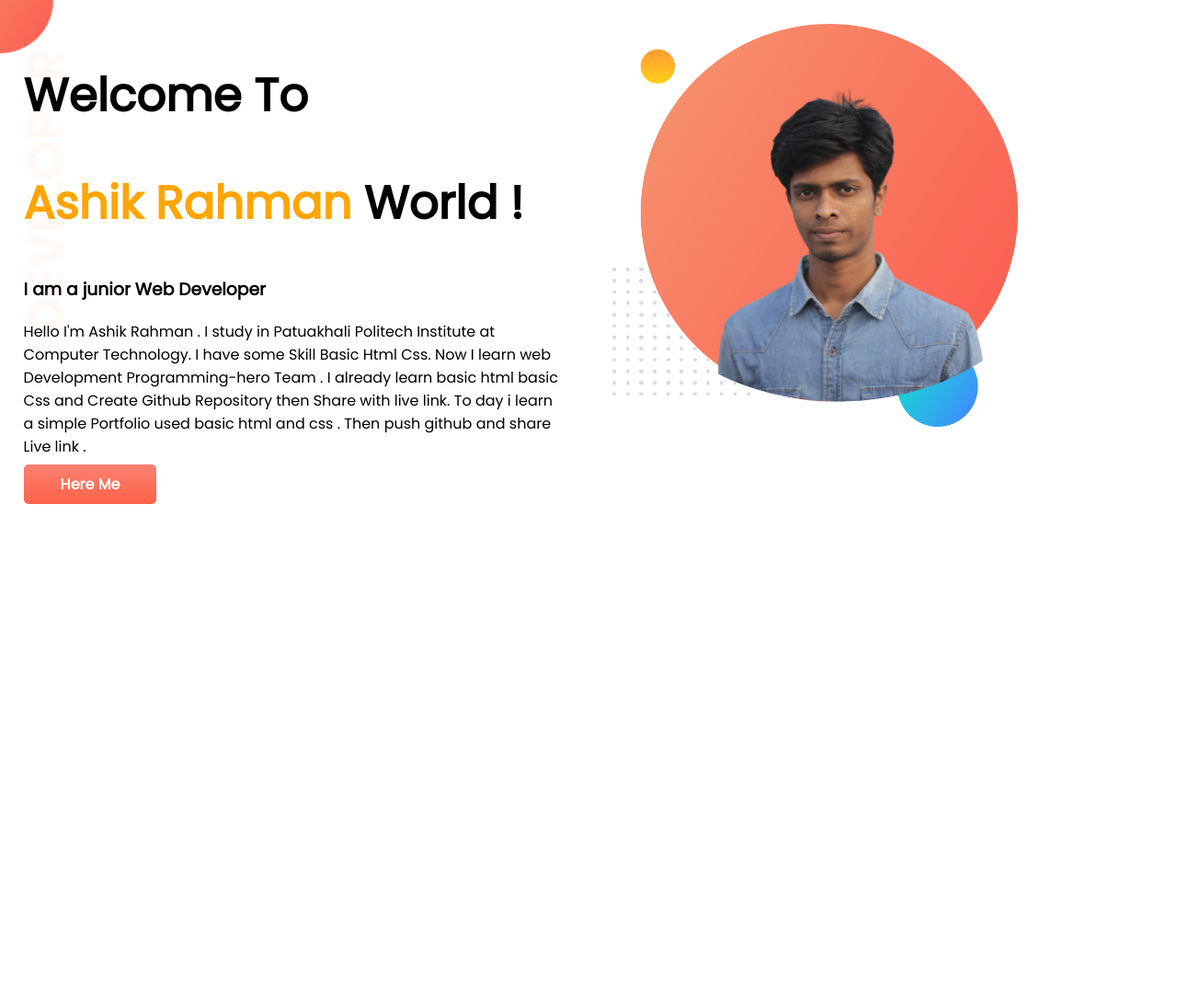
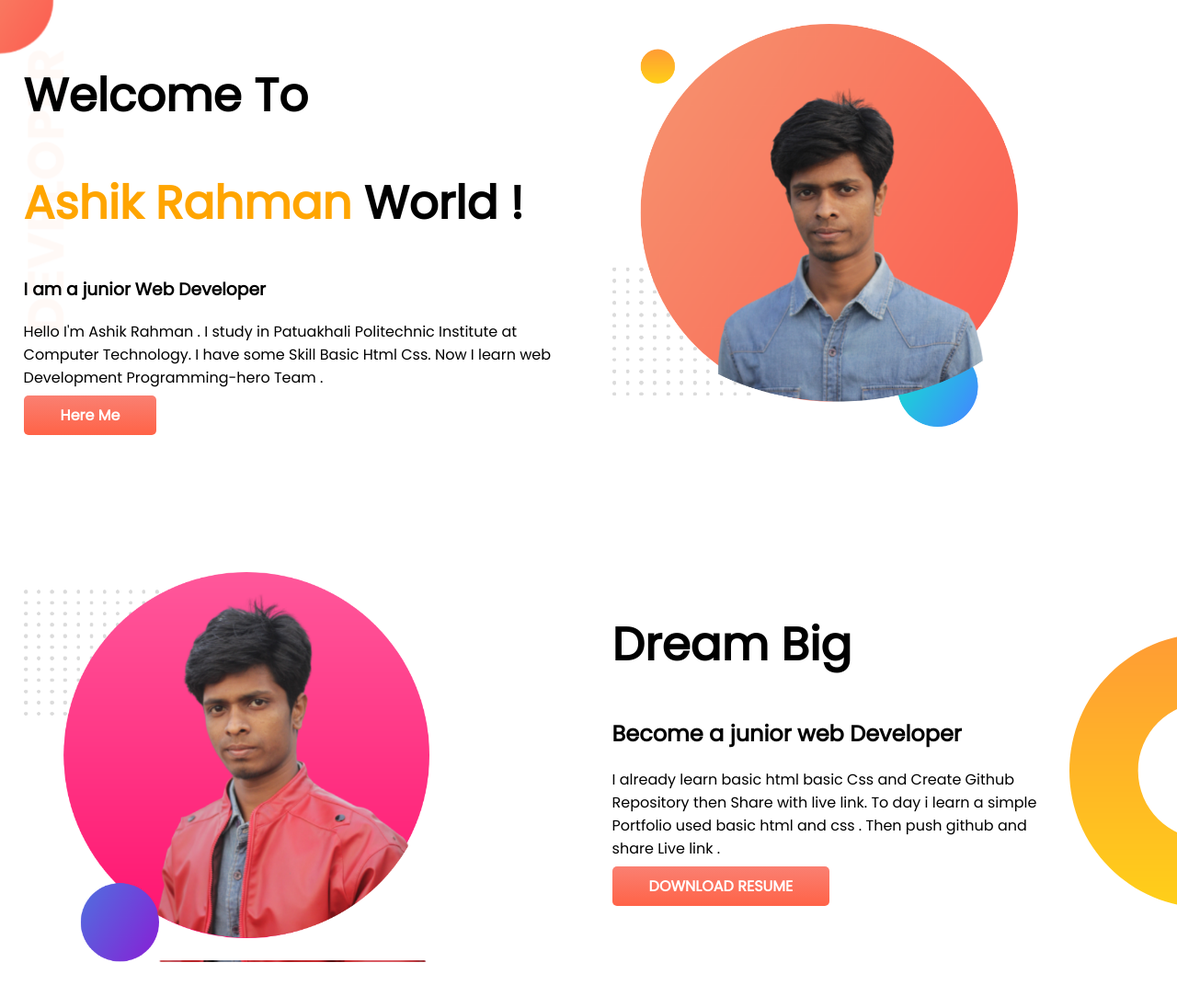
Before and after one commit to Ashik-Rahman100/developer-portfolio, a plain HTML site: page index.html in a window 1280 px wide. Shown: the whole page at 92% size. Before the commit the page ends 800 px from the top, so only its background shows below. Drawn offline with Linux system fonts and the light colour scheme.

Commit message:
dream-big done

```diff
--- a/index.html
+++ b/index.html
@@ -18,14 +18,11 @@
         <div class="half-width">
             <h1>Welcome To</h1>
             <h1><span class="orange-color">Ashik Rahman </span> World !</h1>
-            <h3>I am a junior Web Developer</h3>
+            <h3> I am a junior Web Developer</h3>
             <p>
-              Hello I'm Ashik Rahman . I study in Patuakhali Politech Institute at
+              Hello I'm Ashik Rahman . I study in Patuakhali Politechnic Institute at
               Computer Technology. I have some Skill Basic Html Css. Now I learn web
-              Development Programming-hero Team . I already learn basic html basic Css
-              and Create Github Repository then Share with live link. To day i learn a
-              simple Portfolio used basic html and css . Then push github and share
-              Live link .
+              Development Programming-hero Team .
             </p>
             <a class="link-button" target="_blank" href="https://www.linkedin.com/in/ashik-rahman100?fbclid=IwAR2wEds41j8XF-3U2BFrAToI6c8d5MMTiqEBvs9SfNrLK6JBRUXp8Qk3C4M"> Here Me </a>
           </div>
@@ -33,5 +30,19 @@
               <img src="images/ashik1.png" alt="" />
           </div>
     </section>
+    <section class="dream-big">
+        <div class="half-width">
+            <img src="images/ashik2.png" alt="">
+        </div>
+        <div class="half-width">
+            <h1>Dream Big</h1>
+            <h2>Become a junior web Developer</h2>
+            <p id="description"> I already learn basic html basic Css
+                and Create Github Repository then Share with live link. To day i learn a
+                simple Portfolio used basic html and css . Then push github and share
+                Live link .</p>
+                <a class="link-button" target="-blank" href="">DOWNLOAD RESUME</a>
+        </div>
+    </section>
   </body>
 </html>
--- a/style.css
+++ b/style.css
@@ -10,6 +10,7 @@ h1{
 }
 section{
     display: flex;
+    margin-bottom: 100px;
 }
 .half-width{
     width: 50%;
@@ -31,3 +32,13 @@ section{
     background-repeat: no-repeat;
 
 }
+.dream-big{
+    background-image: url(images/dream-bg.png);
+    background-repeat: no-repeat;
+    background-position: right;
+
+}
+
+#description{
+    padding-right: 100px;
+}
```
